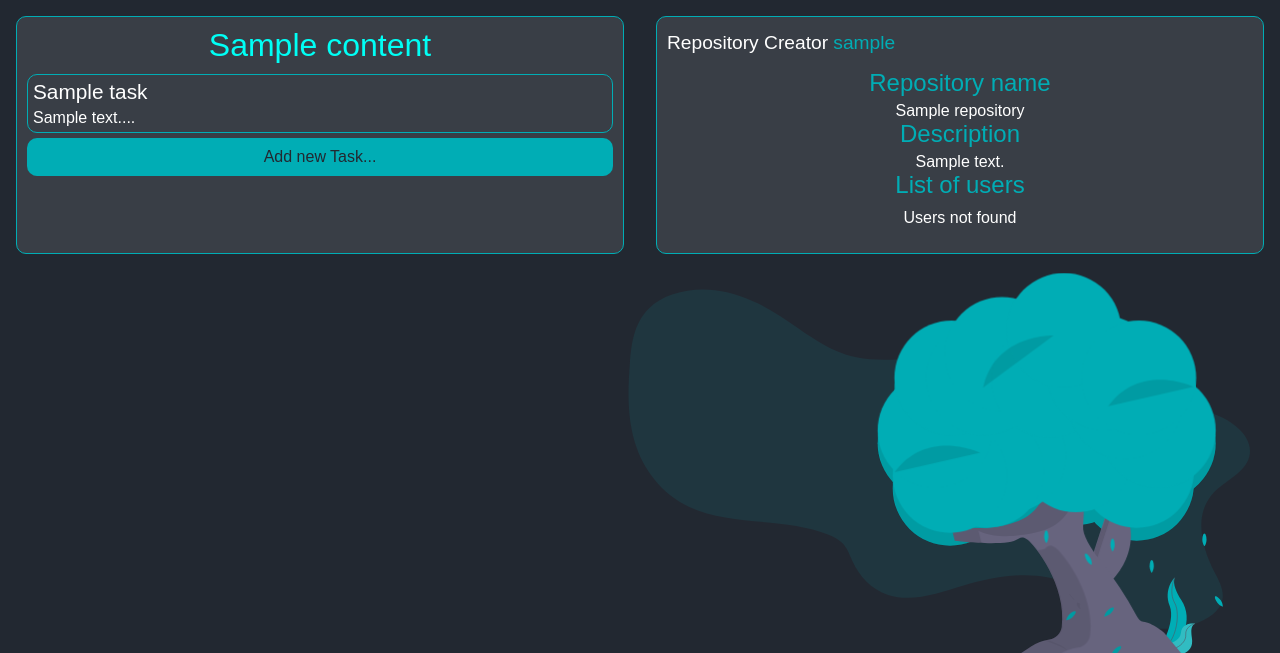
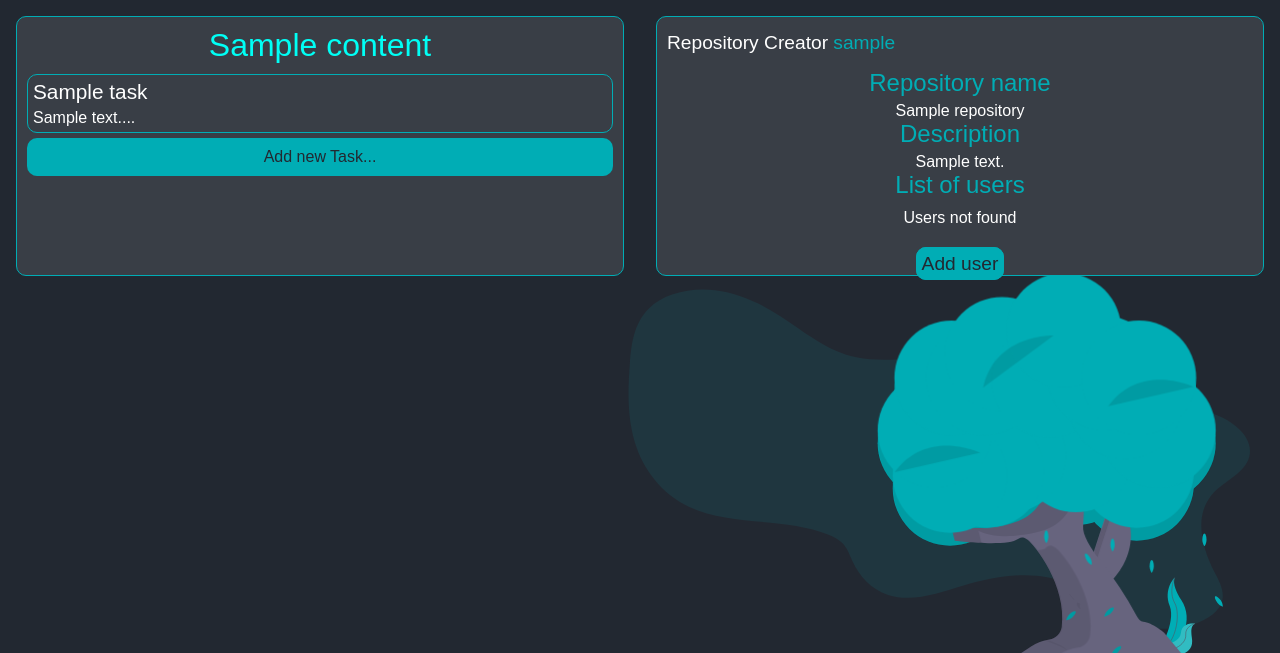
Before and after one commit to Daerenid/ToDo, a Flask app: page /repository/1 in a window 1280 px wide. Shown: the part 80-733 px from the top of the page. Run offline with Flask 2, Linux system fonts and the light colour scheme; a user stored in the database is signed in; tables that the repository leaves empty hold one stand-in row (values such as "Sample post").

Commit message:
The ability to add and remove users from repository

```diff
--- a/app/models.py
+++ b/app/models.py
@@ -24,7 +24,6 @@
     db.Column("user_id", db.Integer, db.ForeignKey("user.id")),
     db.Column("repository_id", db.Integer, db.ForeignKey("repository.id")),
 )
-
 
 class User(db.Model, UserMixin):  # type: ignore
     __tablename__ = "user"
@@ -140,6 +139,13 @@
         self.contents.append(content)
         db.session.commit()
 
+    def add_user(self, user: object):
+        self.participants.append(user)
+        db.session.commit()
+
+    def remove_participant(self, user: object) -> None:
+        self.participants.remove(user)
+        db.session.commit()
 
 class Content(db.Model):  # type: ignore
     __tablename__ = "content"
--- a/app/routes/repository.py
+++ b/app/routes/repository.py
@@ -14,7 +14,7 @@
 from wtforms.fields import StringField
 from wtforms.validators import Length
 
-from app.models import Repository
+from app.models import Repository, User
 
 bp = Blueprint(
     name="repository",
@@ -35,37 +35,12 @@
         if repository.id == recent_id
     ]
 
-
-def rotate_recent_repositories_ids(
-    recent_repositories: list[str], repository_id: str
-) -> list[str]:
-    """
-    Add repository_id to the list of repositories recently visited by current_user.
-    If repository_id is already in the list, move it up the list.
-    """
-    if repository_id not in recent_repositories:
-        if len(recent_repositories) >= RECENT_REPOSITORY_QUEUE_SIZE:
-            del recent_repositories[-1]
-    else:
-        recent_repositories.remove(repository_id)
-
-    recent_repositories.insert(0, repository_id)
-
-    return recent_repositories
-
-
 @bp.route("/repositories")
 @login_required
 def repositories() -> str:
 
-    # Get recent repositories (make sure current_user has access to them)
-    cookie_name = get_recent_repositories_cookie_name()
-    recent_ids = get_recent_repositories_ids(cookie_name)
-    recent_repositories = get_recent_repositories(recent_ids)
-
     return render_template(
         "repository/repositories.html",
-        recent_repositories=recent_repositories,
         owned_repositories=current_user.owned_repositories,
         repositories=current_user.repositories,
     )
@@ -116,7 +91,7 @@
 @bp.route("/repository/<repository_id>/edit")
 @login_required
 def edit_repository(repository_id: str) -> str:
-    print("jestem tu")
+
     repository = Repository.get_by_id(repository_id)
     return render_template("repository/edit.html", repository=repository)
 
@@ -124,7 +99,6 @@
 @bp.route("/repository/<repository_id>")
 @login_required
 def repository(repository_id: str) -> str:
-    print("jestem tu 2")
     repository = Repository.get_by_id(repository_id)
 
     return render_template(
@@ -132,3 +106,13 @@
         repository=repository,
         participants=repository.participants,
     )
+
+@bp.route("/repository/<repository_id>/user/delete/<user_id>", methods=["GET", "POST"])
+@login_required
+def delete_user(user_id: str, repository_id: str) -> str:
+    user = User.get_by_id(user_id)
+    repository = Repository.get_by_id(repository_id)
+    if current_user == repository.owner:
+        if user in repository.participants:
+            repository.remove_participant(user)
+    return redirect(url_for("repository.repository", repository_id=repository.id))
--- a/app/routes/user.py
+++ b/app/routes/user.py
@@ -15,7 +15,7 @@
 from wtforms.fields import PasswordField, StringField
 from wtforms.validators import DataRequired, Email, EqualTo, Length
 
-from app.models import User
+from app.models import User, Repository
 
 bp = Blueprint(
     name="user",
@@ -92,6 +92,13 @@
 
     return render_template("user/search.html", search_form=search_form, users=users)
 
+@bp.route("/user/<user_id>/<repository_id>/add", methods=["GET", "POST"])
+@login_required
+def add_user_to_repository(user_id: str, repository_id: str) -> str:
+    user = User.get_by_id(user_id)
+    repository = Repository.get_by_id(repository_id)
+    repository.add_user(user)
+    return redirect(url_for("user.show_user", user_id=user.id))
 
 # @bp.route("user/<user_id>/password", methods=["GET", "POST"])
 # @login_required
--- a/app/static/css/repository/repository.css
+++ b/app/static/css/repository/repository.css
@@ -109,17 +109,45 @@
   list-style: none;
   text-align: center;
   margin-top: 10px;
+  display: flex;
+  flex-direction: column;
 }
-.repository-info .repository-users .users-list .user {
+.repository-info .repository-users .users-list .user a:last-child{
+  border-radius: 5px;
+  padding-left: 5px;
+  padding-right: 5px;
+  background-color: var(--blue);
+  text-align: center;
+  font-size: 1rem;
+  color: var(--dark);
+  border: 1px solid var(--dark);
+}
+.repository-info .repository-users .users-list .user a:hover:last-child{
+  background-color: var(--lightblue);
+  color: var(--dark);
+}
+.repository-info .repository-users .users-list .user{
+  display: flex;
+  justify-content: space-between;
   border-bottom: 1px solid var(--blue);
   font-size: 1.2rem;
+  padding-top: 5px;
 }
 .repository-info .repository-users .users-list .user a:hover {
   color: var(--lightblue);
 }
-
+.repository-info .add-user a{
+  padding: 5px;
+  color: var(--dark);
+  background-color: var(--blue);
+  border: 1px solid var(--blue);
+  border-radius: 10px;
+  font-size: 1.2rem;
+}
+.repository-info .add-user a:hover{
+  background-color: var(--lightblue);
+}
 .repository-info .edit-repository {
-  border-radius: 10px;
   padding: 10px;
   background-color: var(--blue);
   border-radius: 10px;
--- a/app/templates/repository/repository.html
+++ b/app/templates/repository/repository.html
@@ -101,6 +101,10 @@
 
                                 <li class="user">
                                     <a href="{{ url_for('user.show_user', user_id=participant.id) }}">{{ participant.username }}</a>
+                                    {% if current_user.username == repository.owner.username %}
+                                    <a href="{{ url_for('repository.delete_user', user_id=participant.id, repository_id=repository.id) }}">Delete</a>
+
+                                    {% endif %}
                                 </li>
                             {% endfor %}
                         {% else %}
@@ -108,6 +112,9 @@
                         {% endif %}
                     </ul>
                 </div>
+                <div class="add-user">
+                    <a href="{{ url_for('user.search') }}">Add user</a>
+                </div>
             </li>
         </ul>
     </div>
```
Also changed, not shown: app/static/css/user/add-user-to-repository.css (added, +17 -0 lines), app/static/css/user/user.css (+25 -7 lines), app/templates/user/user.html (+32 -5 lines).
